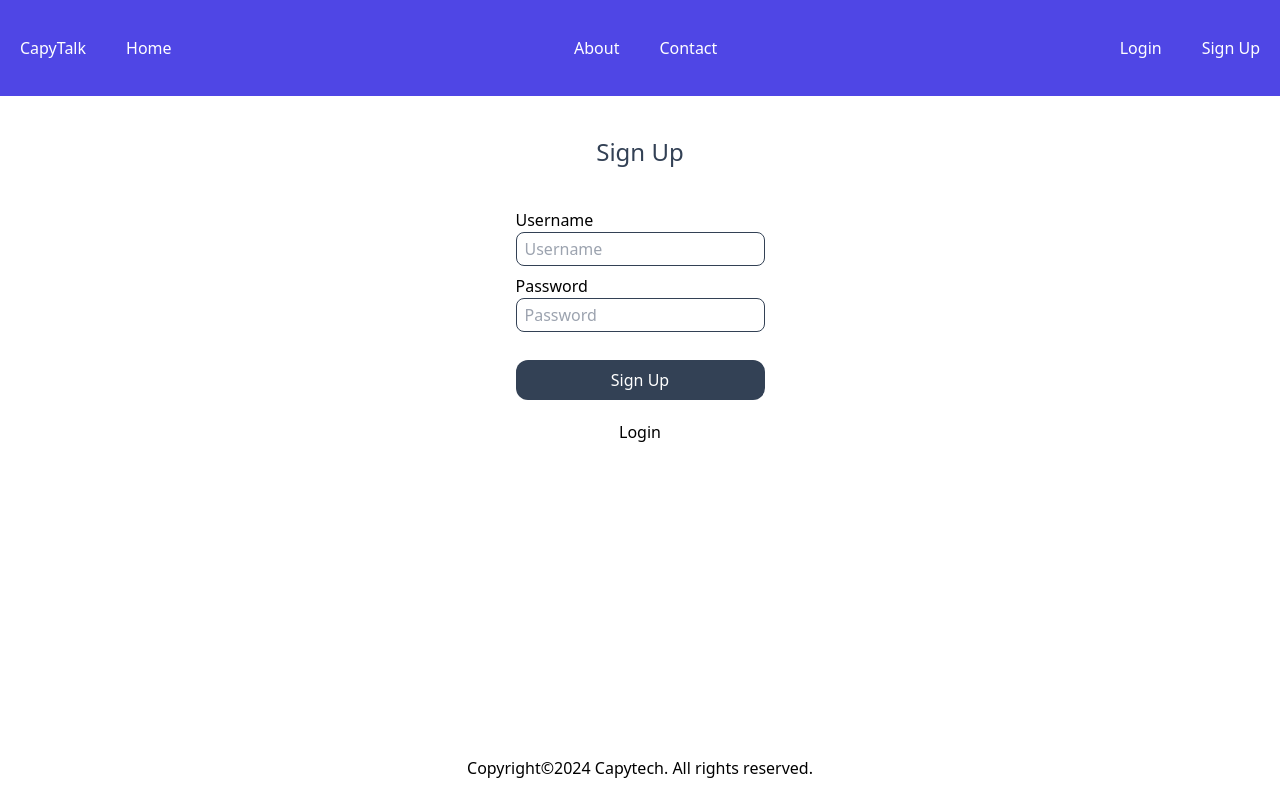
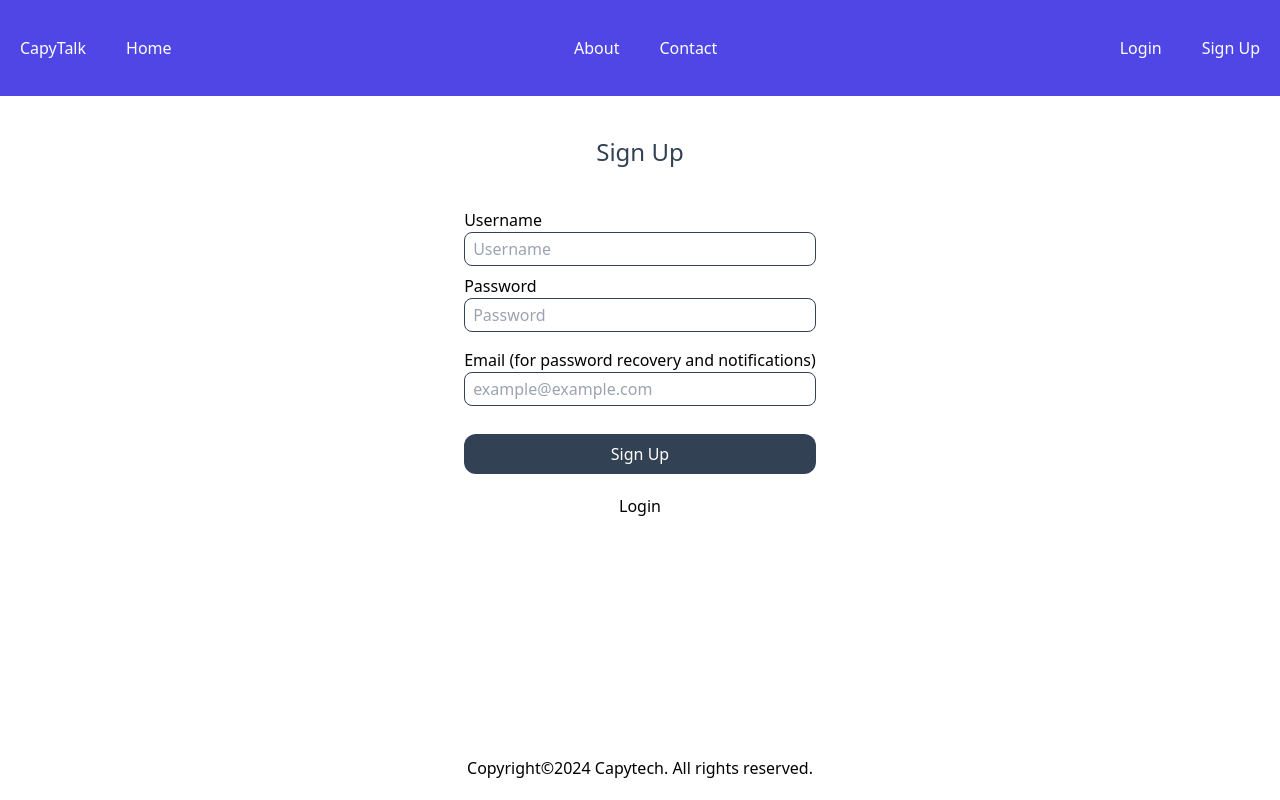
Before and after one commit to codingcapy/capytalk, a React (Vite) app: page /capytalk/users/signup in a window 1280 px wide. Built offline with nearby package versions, Linux system fonts and the light colour scheme; no server answers.

Commit message:
24th commit
added email to user signup

```diff
--- a/src/pages/SignupPage.jsx
+++ b/src/pages/SignupPage.jsx
@@ -22,7 +22,8 @@ export default function SignupPage() {
         e.preventDefault();
         const username = e.target.username.value;
         const password = e.target.password.value;
-        const newUser = { username, password };
+        const email = e.target.email.value;
+        const newUser = { username, password, email };
         const res = await axios.post(`${DOMAIN}/api/users/`, newUser);
         if (res?.data.success) {
             setMessage(res?.data.message);
@@ -47,6 +48,10 @@ export default function SignupPage() {
                         <label htmlFor="password">Password</label>
                         <input type="password" name="password" id="password" placeholder="Password" required className="px-2 border rounded-lg border-slate-700 py-1" />
                     </div>
+                    <div className="flex flex-col my-2">
+                        <label htmlFor="password">Email (for password recovery and notifications)</label>
+                        <input type="email" name="email" id="email" placeholder="example@example.com" required className="px-2 border rounded-lg border-slate-700 py-1" />
+                    </div>
                     <button className="rounded-xl my-5 py-2 px-2 bg-slate-700 text-white">Sign Up</button>
                     <NavLink to="/capytalk/users/login" className="text-center">Login</NavLink>
                 </form>
```
